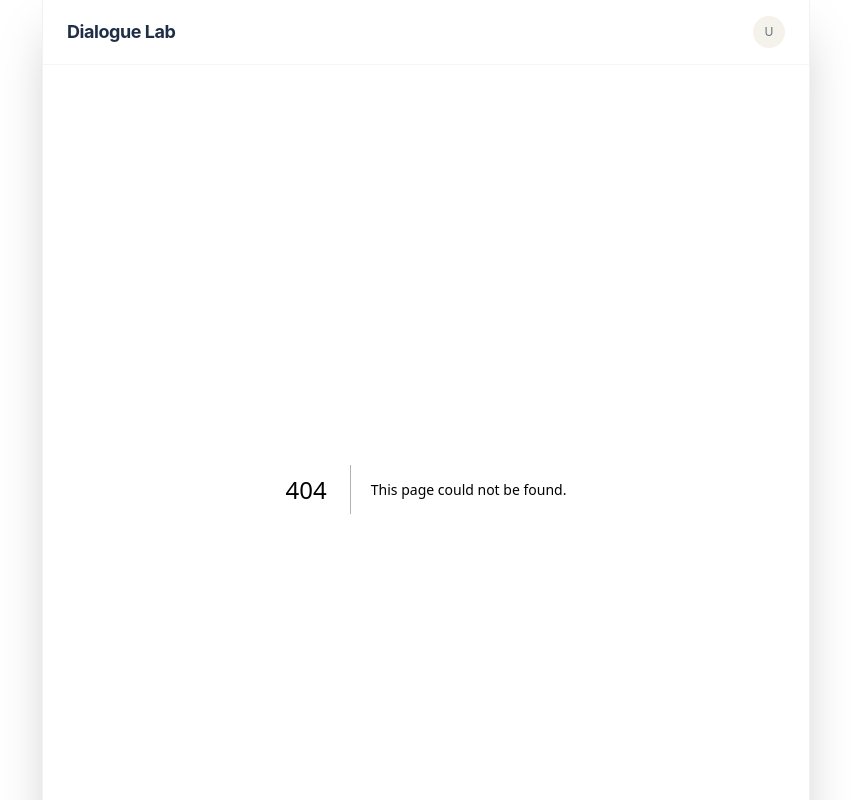
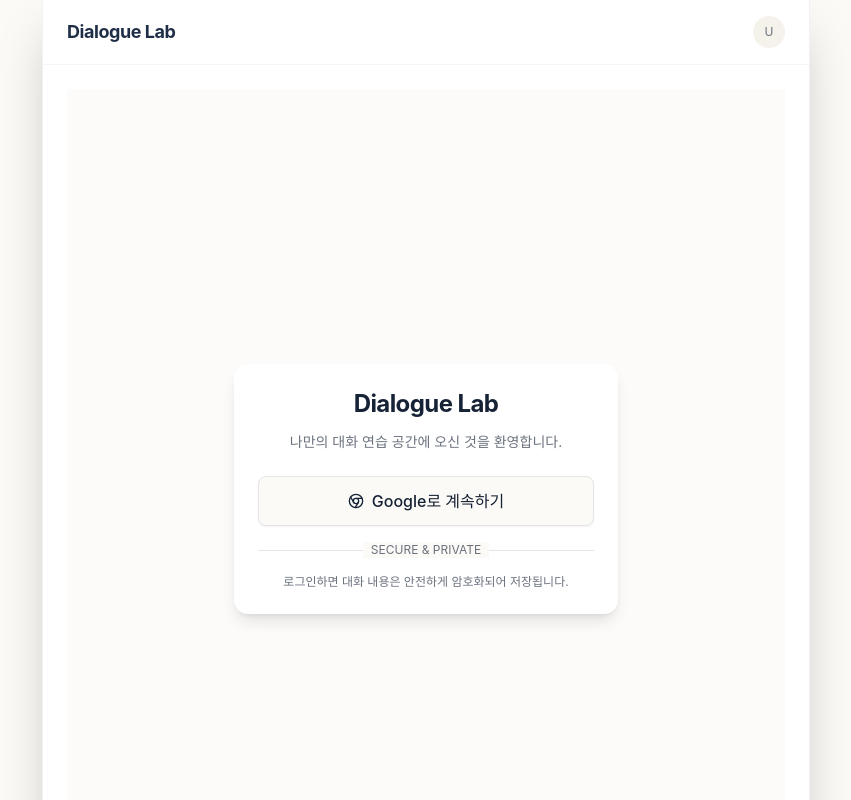
Before and after one commit to blcktgr73/DialogueLab, a Next.js app: page /login in a window 1280 px wide. Before the commit this address had no page. Shown: the top 800 px of the page, without its empty margins (214-1065 px from the left). Built offline with nearby package versions, Linux system fonts and the light colour scheme; a web font is replaced by a local one.

Commit message:
feat: Implement user authentication with Google OAuth, session management, and secure data access using Row Level Security.

```diff
--- /dev/null
+++ b/src/app/auth/callback/route.ts
@@ -0,0 +1,31 @@
+import { createClient } from '@/utils/supabase/server'
+import { NextResponse } from 'next/server'
+
+export async function GET(request: Request) {
+    const { searchParams, origin } = new URL(request.url)
+    const code = searchParams.get('code')
+    // if "next" is in param, use it as the redirect URL
+    const next = searchParams.get('next') ?? '/'
+
+    if (code) {
+        const supabase = await createClient()
+        const { error } = await supabase.auth.exchangeCodeForSession(code)
+
+        if (!error) {
+            const forwardedHost = request.headers.get('x-forwarded-host') // original origin before load balancer
+            const isLocalEnv = process.env.NODE_ENV === 'development'
+
+            if (isLocalEnv) {
+                // we can be sure that there is no load balancer in between, so no need to watch for X-Forwarded-Host
+                return NextResponse.redirect(`${origin}${next}`)
+            } else if (forwardedHost) {
+                return NextResponse.redirect(`https://${forwardedHost}${next}`)
+            } else {
+                return NextResponse.redirect(`${origin}${next}`)
+            }
+        }
+    }
+
+    // return the user to an error page with instructions
+    return NextResponse.redirect(`${origin}/auth/auth-code-error`)
+}
--- /dev/null
+++ b/src/app/login/page.tsx
@@ -0,0 +1,55 @@
+'use client'
+
+import { createClient } from '@/utils/supabase/client'
+import { Button } from '@/components/ui/button'
+import { Card, CardContent, CardDescription, CardHeader, CardTitle } from '@/components/ui/card'
+import { Chrome } from 'lucide-react'
+
+export default function LoginPage() {
+    const handleGoogleLogin = async () => {
+        const supabase = createClient()
+        const { error } = await supabase.auth.signInWithOAuth({
+            provider: 'google',
+            options: {
+                redirectTo: `${window.location.origin}/auth/callback`,
+            },
+        })
+
+        if (error) {
+            console.error('Login error:', error)
+            alert('로그인에 실패했습니다.')
+        }
+    }
+
+    return (
+        <div className="flex min-h-screen items-center justify-center p-4 bg-muted/30">
+            <Card className="w-full max-w-sm shadow-lg border-none">
+                <CardHeader className="text-center space-y-1">
+                    <CardTitle className="text-2xl font-bold tracking-tight">Dialogue Lab</CardTitle>
+                    <CardDescription>
+                        나만의 대화 연습 공간에 오신 것을 환영합니다.
+                    </CardDescription>
+                </CardHeader>
+                <CardContent className="grid gap-4">
+                    <Button variant="outline" className="w-full gap-2 py-6 text-base" onClick={handleGoogleLogin}>
+                        <Chrome className="w-5 h-5" />
+                        Google로 계속하기
+                    </Button>
+                    <div className="relative">
+                        <div className="absolute inset-0 flex items-center">
+                            <span className="w-full border-t" />
+                        </div>
+                        <div className="relative flex justify-center text-xs uppercase">
+                            <span className="bg-background px-2 text-muted-foreground">
+                                Secure & Private
+                            </span>
+                        </div>
+                    </div>
+                    <p className="text-xs text-center text-muted-foreground">
+                        로그인하면 대화 내용은 안전하게 암호화되어 저장됩니다.
+                    </p>
+                </CardContent>
+            </Card>
+        </div>
+    )
+}
--- /dev/null
+++ b/src/middleware.ts
@@ -0,0 +1,19 @@
+import { type NextRequest } from 'next/server'
+import { updateSession } from '@/utils/supabase/middleware'
+
+export async function middleware(request: NextRequest) {
+    return await updateSession(request)
+}
+
+export const config = {
+    matcher: [
+        /*
+         * Match all request paths except for the ones starting with:
+         * - _next/static (static files)
+         * - _next/image (image optimization files)
+         * - favicon.ico (favicon file)
+         * Feel free to modify this pattern to include more paths.
+         */
+        '/((?!_next/static|_next/image|favicon.ico|.*\\.(?:svg|png|jpg|jpeg|gif|webp)$).*)',
+    ],
+}
--- /dev/null
+++ b/src/utils/supabase/middleware.ts
@@ -0,0 +1,58 @@
+import { createServerClient } from '@supabase/ssr'
+import { NextResponse, type NextRequest } from 'next/server'
+
+export async function updateSession(request: NextRequest) {
+    let supabaseResponse = NextResponse.next({
+        request,
+    })
+
+    const supabase = createServerClient(
+        process.env.NEXT_PUBLIC_SUPABASE_URL!,
+        process.env.NEXT_PUBLIC_SUPABASE_ANON_KEY!,
+        {
+            cookies: {
+                getAll() {
+                    return request.cookies.getAll()
+                },
+                setAll(cookiesToSet) {
+                    cookiesToSet.forEach(({ name, value, options }) => request.cookies.set(name, value))
+                    supabaseResponse = NextResponse.next({
+                        request,
+                    })
+                    cookiesToSet.forEach(({ name, value, options }) =>
+                        supabaseResponse.cookies.set(name, value, options)
+                    )
+                },
+            },
+        }
+    )
+
+    // IMPORTANT: Avoid writing any logic between createServerClient and
+    // supabase.auth.getUser(). A simple mistake could make it very hard to debug
+    // issues with users being randomly logged out.
+
+    const {
+        data: { user },
+    } = await supabase.auth.getUser()
+
+    if (
+        !user &&
+        !request.nextUrl.pathname.startsWith('/login') &&
+        !request.nextUrl.pathname.startsWith('/auth')
+    ) {
+        // no user, potentially respond by redirecting the user to the login page
+        const url = request.nextUrl.clone()
+        url.pathname = '/login'
+        return NextResponse.redirect(url)
+    }
+
+    // IMPORTANT: You *must* return the supabaseResponse object as it is. If you're
+    // creating a new Response object with NextResponse.next() make sure to:
+    // 1. Pass the request in it, like so:
+    //    const myNewResponse = NextResponse.next({ request })
+    // 2. Copy over the cookies, like so:
+    //    myNewResponse.cookies.setAll(supabaseResponse.cookies.getAll())
+    // 3. Change the myNewResponse object to fit your needs, but avoid changing
+    //    the cookies!
+    return supabaseResponse
+}
```
Also changed, not shown: 5 other files (tests, documents, lock files or other folders).
